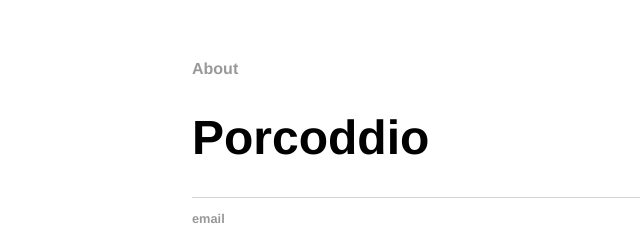
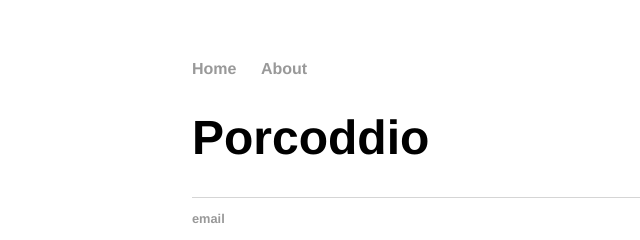
Before and after one commit to pensieristrangolati/pensieristrangolati.github.io, a plain HTML site: page index.html in a window 1280 px wide. Shown: the full height of the page, 0-640 px from the left. Drawn offline with Linux system fonts and the light colour scheme.

Commit message:
Update index.html

```diff
--- a/index.html
+++ b/index.html
@@ -7,6 +7,7 @@
 	<body>
 		<nav>
     		<ul>
+	        	<li><a href="/about">Home</a></li>
 	        	<li><a href="/about">About</a></li>
 
 
```
